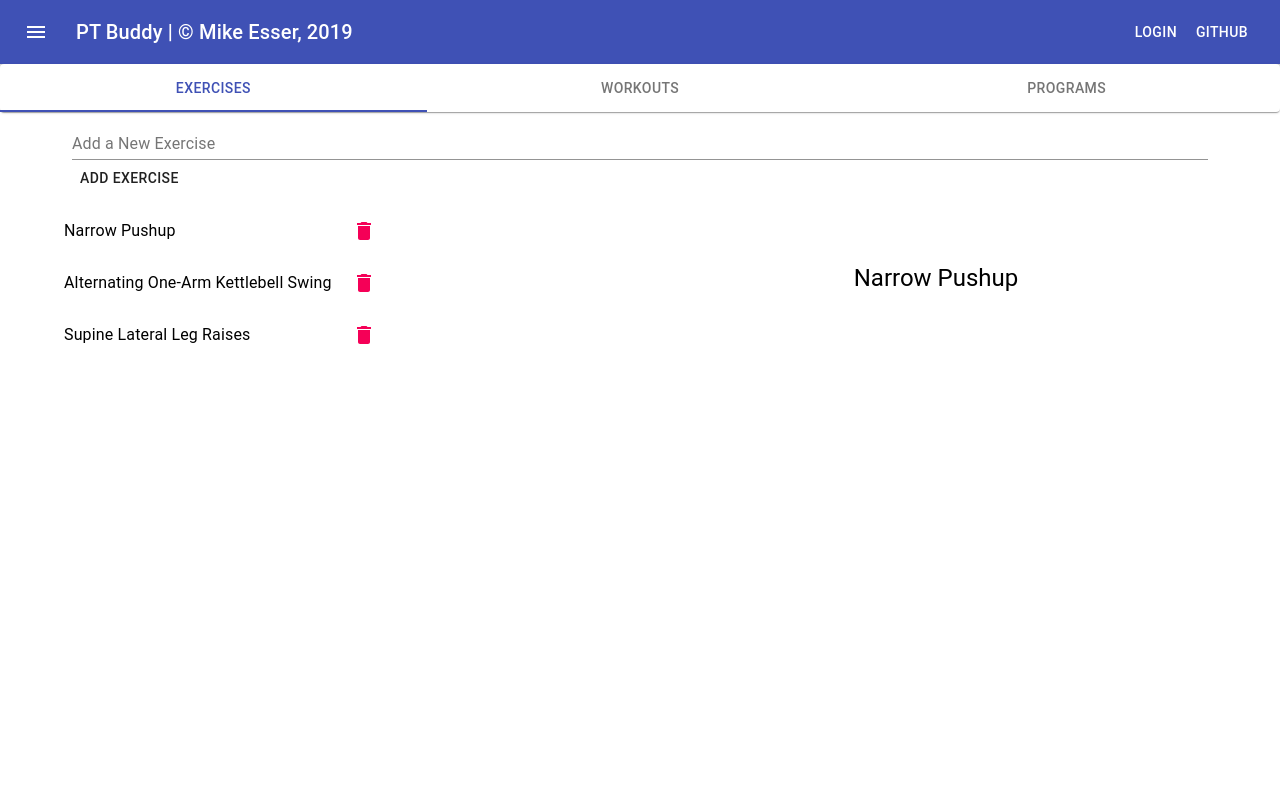
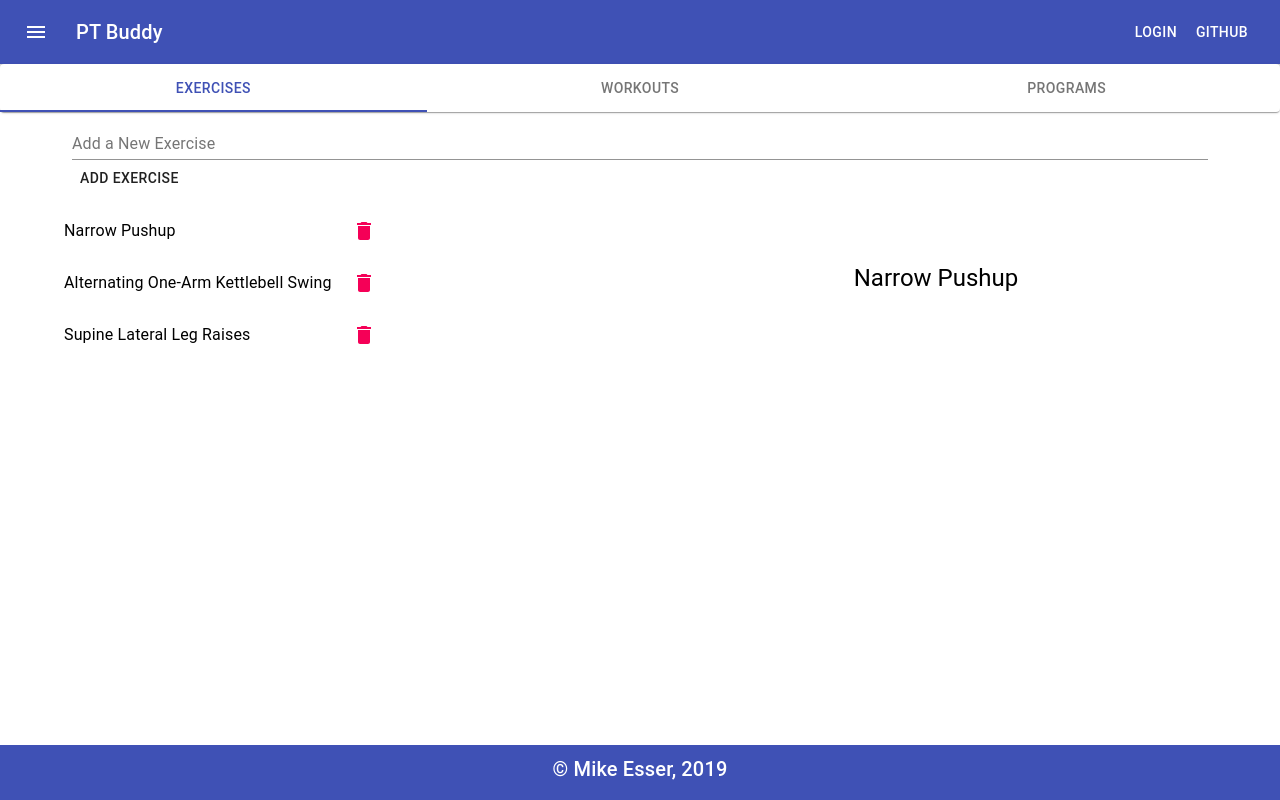
Before and after one commit to michaelresser/pt-buddy, a React (Create React App) app: page / in a window 1280 px wide. Built offline with nearby package versions, Linux system fonts and the light colour scheme.

Commit message:
added Footer to App.js

```diff
--- a/src/components/App/App.js
+++ b/src/components/App/App.js
@@ -2,7 +2,7 @@
 import React from 'react';
 import { v4 as uuid } from 'uuid';
 // Components
-import { Header, ViewPanel, ViewToggle, Exercises } from '../../components/index.js';
+import { Header, ViewPanel, ViewToggle, Exercises, Footer } from '../../components/index.js';
 // Material UI
 // import {  } from "@material-ui/core";
 // Context
@@ -113,6 +113,7 @@ class App extends React.Component {
         <Header />
         <ViewToggle />
         <ViewPanel />
+        <Footer/>
       </AppContext.Provider>
     )
   }
--- a/src/components/Layout/Footer/Footer.js
+++ b/src/components/Layout/Footer/Footer.js
@@ -1,19 +1,32 @@
 import React from 'react';
-import { Paper, Tabs, Tab} from '@material-ui/core';
+import { Typography } from '@material-ui/core';
+import { makeStyles } from '@material-ui/core/styles';
+
+const useStyles = makeStyles({
+    footer: {
+        width: '100vw',
+        padding:'.5rem 0',
+        background: '#3f51b5',
+        position: 'fixed',
+        bottom: '0',
+    },
+    h6: {
+        color: '#fff',
+    },
+});
 
 
+const Footer = () => {
+    const classes = useStyles();
+    return (
+        <div className={classes.footer}>
+            <Typography gutterBottom variant="h6" align="center" className={classes.h6}>
+                &copy; Mike Esser, 2019
+            </Typography>
+        </div>
 
+    );
 
-export default props =>
-    <Paper>
-        <Tabs
-            value={0}
-            indicatorColor="primary"
-            textColor="primary"
-            centered
-        >
-            <Tab label="Exercises" />
-            <Tab label="Workouts" />
-            <Tab label="Programs" />
-        </Tabs>
-    </Paper>
+}
+
+export default Footer;
--- a/src/components/Layout/Header/Header.js
+++ b/src/components/Layout/Header/Header.js
@@ -27,7 +27,7 @@ const Header = () => {
                     </IconButton>
                     <Typography variant='h6' color='inherit'
                         className={classes.title}>
-                        PT Buddy | &copy; Mike Esser, 2019
+                        PT Buddy
                     </Typography>
                     <Button color='inherit'>Login</Button>
                     <Button href='https://github.com/michaelresser/pt-buddy' target='_blank' color='inherit'>GitHub</Button>
--- a/src/components/index.js
+++ b/src/components/index.js
@@ -1,7 +1,9 @@
 import App from './App/App';
 import Header from './Layout/Header/Header';
+import Footer from './Layout/Footer/Footer';
 import ViewPanel from './Layout/Views/ViewPanel/ViewPanel';
 import ViewToggle from './Layout/Views/ViewToggle/ViewToggle';
+
 
 import ExerciseActions from './Content/Exercises/ExerciseActions/ExerciseActions';
 import Exercises from './Content/Exercises/Exercises/Exercises';
@@ -25,6 +27,7 @@ export {
     Workouts,
     WorkoutActions,
     WorkoutList,
-    WorkoutView
+    WorkoutView,
+    Footer
 
 }
```
